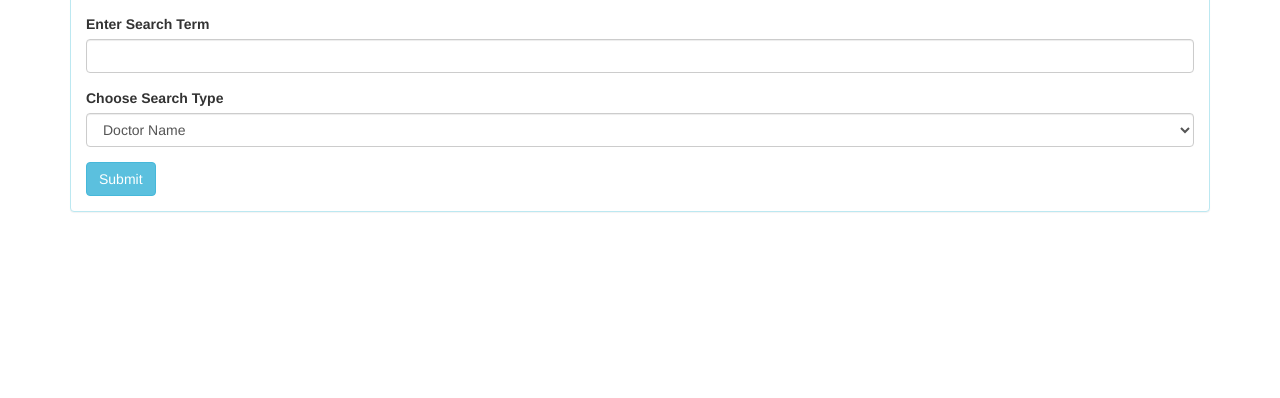
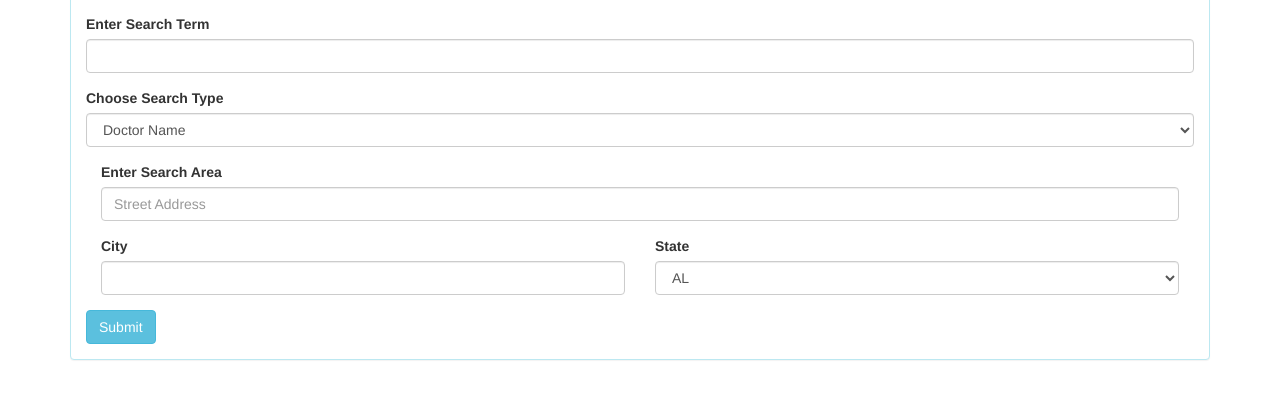
Before and after one commit to jadams102/DoctorLookup, a website built with webpack: page src/index.html in a window 1280 px wide. Shown: the part 318-716 px from the top of the page. Built offline with nearby package versions, Linux system fonts and the light colour scheme.

Commit message:
attempt two at search area

```diff
--- a/src/DoctorLookup.js
+++ b/src/DoctorLookup.js
@@ -1,18 +1,36 @@
 import $ from 'jquery';
-const apiKey = process.env.exports.apiKey;
+let apiKey = process.env.exports.apiKey;
+// let mapsApiKey = process.env.exports.mapsApiKey;
+let mapsApiKey = 'AIzaSyCHCAzr_3w1ap2Exuot_-7mtgvmcDJ-UAs'
 
-
+// 1600+Amphitheatre+Parkway,+Mountain+View,+CA
 export function SearchDoctors() {
+  let city = $('#city').val();
+  let state = $('#state').val();
+  let address = $('#address').val();
+  let addressString = (address + ",+" + city + ",+" + state).replace(/ /g,"+");
   let searchType = $('#search-type').val();
   let searchTerm = $('#search-term').val();
 $.ajax({
-    url: "https://api.betterdoctor.com/2016-03-01/doctors?" + searchType + "=" + searchTerm + "&location=or-portland&skip=0&limit=10&user_key=" + apiKey,
+  url: "https://maps.googleapis.com/maps/api/geocode/json?address="+ addressString + "&key=" + mapsApiKey,
+  type: 'GET',
+  data: {
+    format: 'json'
+  },
+  success: function(latlon) {
+    console.log(latlon)
+    let lat = latlon.results[0].geometry.location.lat;
+    let lon = latlon.results[0].geometry.location.lng;
+    let location = lat + ',' + lon
+    console.log(lat)
+
+    $.ajax({
+      url: "https://api.betterdoctor.com/2016-03-01/doctors?" + searchType + "=" + searchTerm + "&" + location + "&skip=0&limit=10&user_key=" + apiKey,
       type: 'GET',
       data: {
         format: 'json'
       },
       success: function(response) {
-      console.log(response);
         if (response.data.length === 0) {
           $("ul#result-list").append("<li>Please try a different earch term</li>")
         }
@@ -63,4 +81,12 @@ export function SearchDoctors() {
 
       }
     });
+},
+  error: function(xhr) {
+
   }
+});
+
+
+
+}
--- a/src/index.html
+++ b/src/index.html
@@ -27,8 +27,74 @@
                 <option value="query">Medical Issue</option>
               </select>
             </div>
-            <button type="submit" class="btn btn-info">Submit</button>
-          </form>
+            <div class="form-row">
+              <div class="form-group col-md-12">
+                <label for="address">Enter Search Area</label>
+                <input id="address" class="form-control" type="text" placeholder="Street Address">
+              </div>
+            </div>
+            <div class="form-row">
+              <div class="form-group col-md-6">
+                <label for="city">City</label>
+                <input id="city" class="form-control" type="text">
+              </div>
+              <div class="form-group col-md-6">
+                <label for="state">State</label>
+                <select class="form-control" id="state">
+                  <option value="AL">AL</option>
+                  <option value="AK">AK</option>
+                  <option value="AZ">AZ</option>
+                  <option value="AR">AR</option>
+                  <option value="CA">CA</option>
+                  <option value="CO">CO</option>
+                  <option value="CT">CT</option>
+                  <option value="DE">DE</option>
+                  <option value="FL">FL</option>
+                  <option value="GA">GA</option>
+                  <option value="HI">HI</option>
+                  <option value="ID">ID</option>
+                  <option value="IL">IL</option>
+                  <option value="IN">IN</option>
+                  <option value="IA">IA</option>
+                  <option value="KS">KS</option>
+                  <option value="KY">KY</option>
+                  <option value="LA">LA</option>
+                  <option value="ME">ME</option>
+                  <option value="MD">MD</option>
+                  <option value="MA">MA</option>
+                  <option value="MI">MI</option>
+                  <option value="MN">MN</option>
+                  <option value="MS">MS</option>
+                  <option value="MO">MO</option>
+                  <option value="MT">MT</option>
+                  <option value="NE">NE</option>
+                  <option value="NV">NV</option>
+                  <option value="NH">NH</option>
+                  <option value="NJ">NJ</option>
+                  <option value="NM">NM</option>
+                  <option value="NY">NY</option>
+                  <option value="NC">NC</option>
+                  <option value="ND">ND</option>
+                  <option value="OH">OH</option>
+                  <option value="OK">OK</option>
+                  <option value="OR">OR</option>
+                  <option value="PA">PA</option>
+                  <option value="RI">RI</option>
+                  <option value="SC">SC</option>
+                  <option value="SD">SD</option>
+                  <option value="TN">TN</option>
+                  <option value="TX">TX</option>
+                  <option value="UT">UT</option>
+                  <option value="VT">VT</option>
+                  <option value="VA">VA</option>
+                  <option value="WA">WA</option>
+                  <option value="WV">WV</option>
+                  <option value="WI">WI</option>
+                  <option value="WY">WY</option>
+                </select>
+              </div>
+            </div>
+          <button type="submit" class="btn btn-info">Submit</button>
         </div>
       </div>
       <h2 id="number-of-results"></h2>
```
Lines whose indentation alone changed are shown as unchanged.
